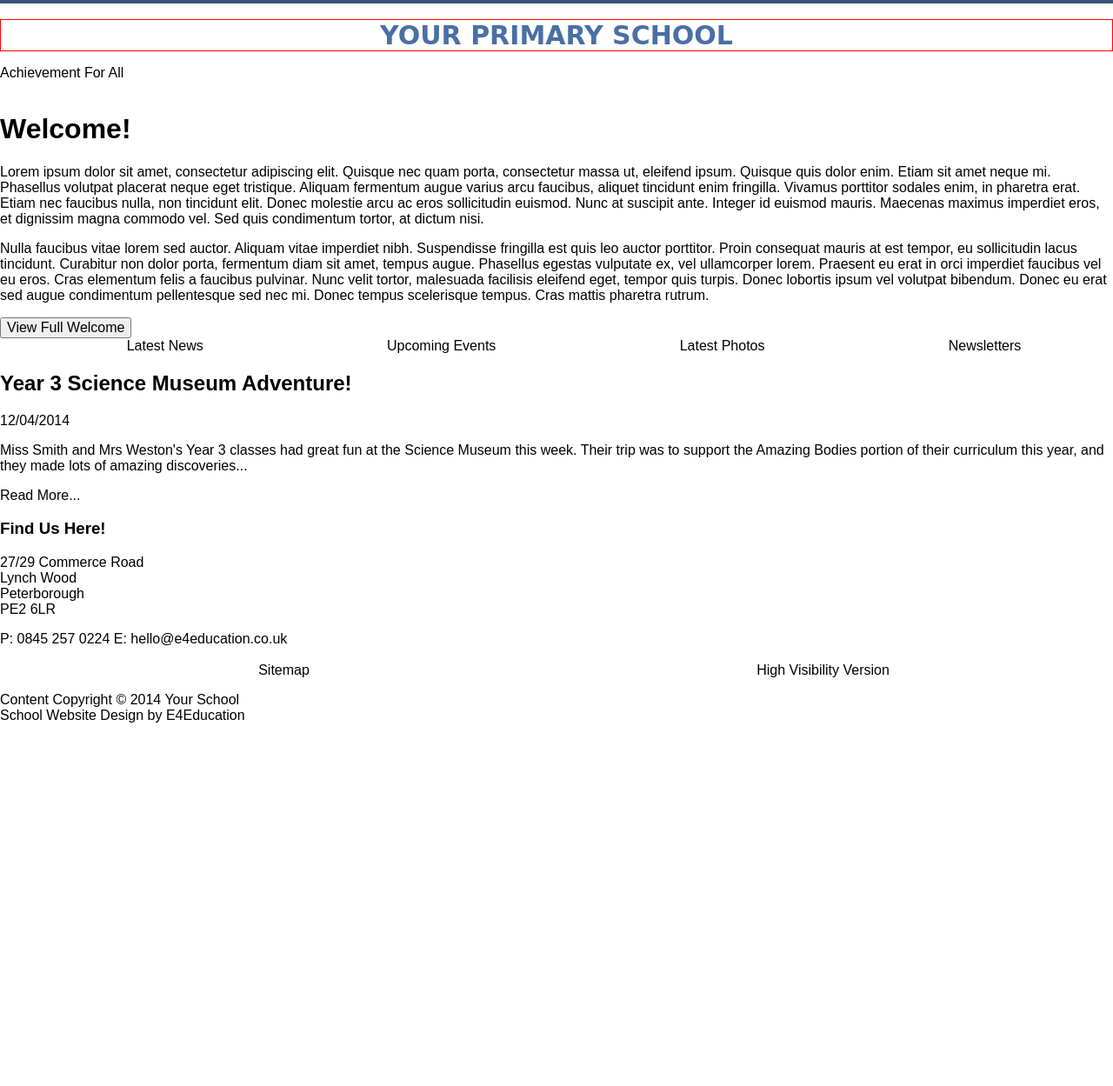
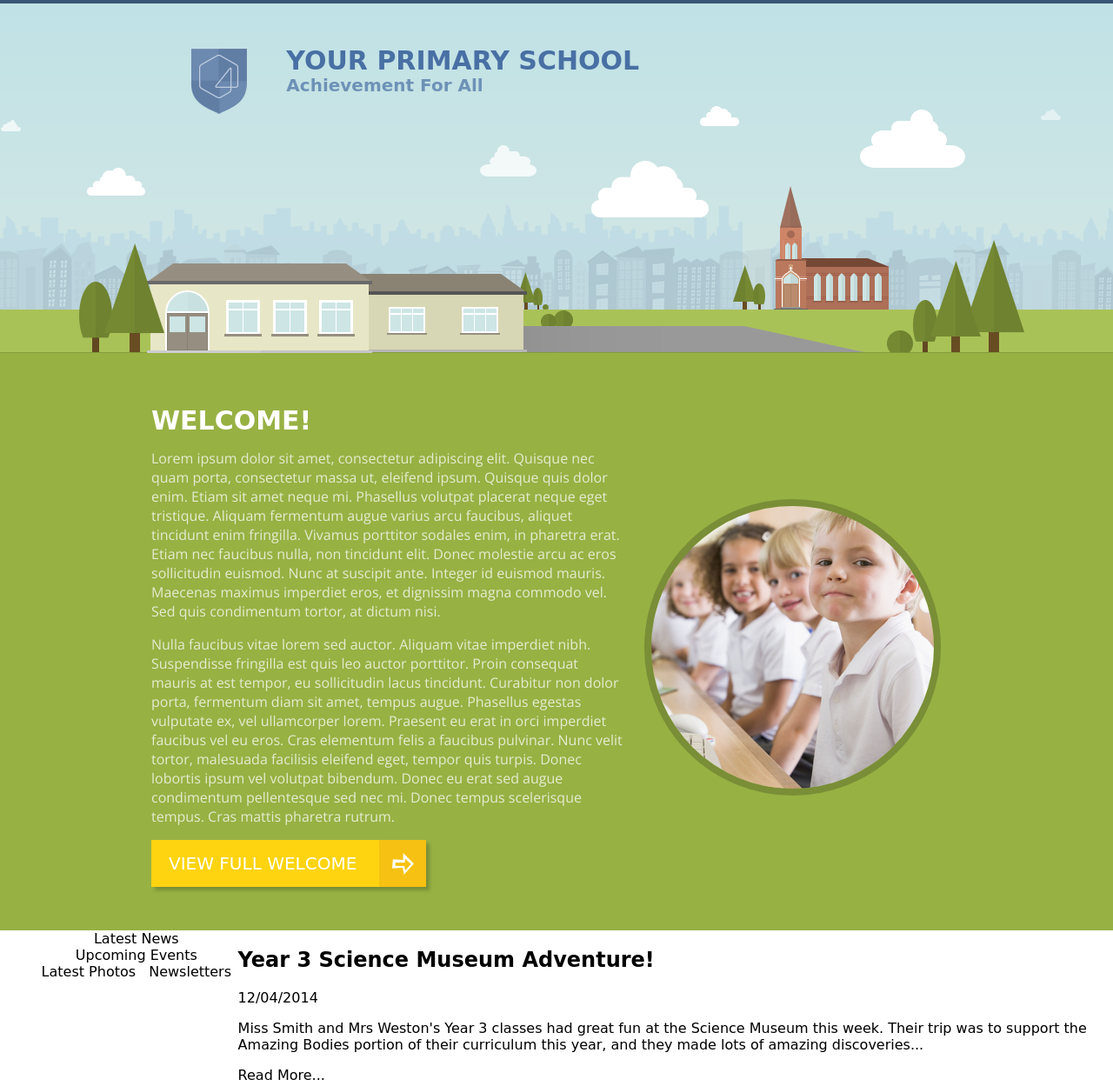
Before and after one commit to xiavn/education-testbuild, a website: page index.html in a window 1280 px wide. Shown: the part 56-1305 px from the top of the page at 87% size. Before the commit the page ends 904 px from the top, so only its background shows below. Drawn offline with nearby package versions, Linux system fonts and the light colour scheme; files that its build step writes are made by us from their sources; a web font is replaced by a local one.

Commit message:
Style header and welcome

```diff
--- a/css/main.scss
+++ b/css/main.scss
@@ -1,8 +1,15 @@
 //Variables
+	//Blues
 $san-juan: #385577;
 $cloud-burst: #223347;
 $san-marino: #4970a4;
+	//Greens
+$sushi: #97b143;
+	//Other
 $white: #fff;
+$woodsmoke: #020303;
+$candlelight: #fed411;
+$mexican-red: #af2222;
 
 //Box-Sizing
 html {
@@ -16,7 +23,20 @@ html {
 }
 
 body {
+	font-family: 'McLaren', cursive;
 	font-size: 16px;
+}
+
+section {
+	display: flex;
+	justify-content: center;
+}
+
+h1 {
+	font-size: 1.875rem;
+	line-height: 2rem;
+	text-transform: uppercase;
+	margin: 0 auto;
 }
 
 ul {
@@ -36,8 +56,7 @@ ul {
 .main-nav {
 	background-color: $san-juan;
 	color: $white;
-	flex: 1 100%;
-	font-family: 'McLaren', cursive;
+	flex: 1 0 auto;
 	font-size: .875rem;
 	padding: 15px;
 	text-transform: uppercase;
@@ -59,12 +78,109 @@ ul {
 }
 
 //Header
-header h1 {
+header {
+	background: $sushi  url('../img/narrow-header.png') 50%;
+	display: flex;
+	height: 414px;
+	justify-content: center;
+}
+
+@media (min-width: 775px) {
+	header {
+		background: $sushi  url('../img/medium-header.png');
+	}
+}
+
+@media (min-width: 1200px) {
+	header {
+		background: $sushi  url('../img/wide-header.png') 50%;
+	}
+}
+
+.content-container {
+	width: 100%;
+	max-width: 960px;
+	padding: 50px 14px;
+	display: flex;
+	flex-flow: row wrap;
+}
+
+.logo {
+	flex: 2 0 16.666%;
+	text-align: center;
+	padding: 2px;
+}
+
+.header-title {
+	margin: 0 auto;
+	flex: 10 0 83.333%;
 	color: $san-marino;
-	font-family: 'McLaren', cursive;
-	font-size: 1.875rem;
-	text-align: center;
-	text-transform: uppercase;
-	border: 1px solid red;
-	margin: 0 auto;
+
+	h3 {
+		font-size: 1.25rem;
+		margin: 0;
+		opacity: .7;
+	}
 }
+
+//Welcome
+.welcome {
+	background-color: $sushi;
+	color: $white;
+}
+
+.welcome-text {
+	flex: 1 1 100%;
+
+	p {
+		font-family: 'Open Sans', sans-serif;
+		opacity: .75;
+	}
+
+	button {
+		color: $white;
+		font-size: 1.25rem;
+		line-height: 3.375rem;
+		padding: 0 80px 0 20px;
+		text-transform: uppercase;
+		background-color: $candlelight;
+		border: none;
+		position: relative;
+		box-shadow: 4px 4px 4px 0 rgba($woodsmoke, .2);
+
+		span {
+			position: absolute;
+			right: 0;
+			top: 0;
+			width: 54px;
+			height: 54px;
+			background-color: rgba($mexican-red, .1);
+			text-align: center;
+			padding: 6px;
+		}
+	}
+}
+
+.welcome-slideshow {
+	display: none;
+	align-self: center;
+
+	img {
+		min-height: 300px;
+		min-width: 300px;
+		margin: 0 auto;
+		border: 8px solid rgba($woodsmoke, .2);
+		border-radius: 50%;
+	}
+}
+
+@media (min-width: 768px) {
+	.welcome-text {
+		flex: 7 1 58.333%;
+	}
+
+	.welcome-slideshow {
+		display: inherit;
+		flex: 5 0 41.666%;
+	}
+}
--- a/index.html
+++ b/index.html
@@ -10,7 +10,7 @@
 
 	<link rel="stylesheet" href="css/normalize.css">
 	<link rel="stylesheet" href="css/main.css">
-	<link href="https://fonts.googleapis.com/css?family=McLaren" rel="stylesheet">
+	<link href="https://fonts.googleapis.com/css?family=McLaren|Open+Sans" rel="stylesheet">
 </head>
 
 <body>
@@ -27,13 +27,19 @@
 			</ul>
 		</nav>
 		<header>
-			<img />
-			<div class="header-title">
+			<div class="content-container">
+				<div class="logo">
+					<img src="img/logo.png" alt="Logo" width=64 height=75>
+				</div>
+				<hgroup class="header-title col-10">
 					<h1>Your Primary School</h1>
-				<p class="tag-line">Achievement For All</p>
+					<h3>Achievement For All</h3>
+				</hgroup>
 			</div>
 		</header>
 		<section class="welcome">
+			<div class="content-container">
+				<article class="welcome-text">
 					<h1>Welcome!</h1>
 					<p>
 						Lorem ipsum dolor sit amet, consectetur adipiscing elit. Quisque nec quam porta, consectetur massa ut, eleifend ipsum. Quisque quis dolor enim. Etiam sit amet neque mi. Phasellus volutpat placerat neque eget tristique. Aliquam fermentum augue varius arcu faucibus, aliquet tincidunt enim fringilla. Vivamus porttitor sodales enim, in pharetra erat. Etiam nec faucibus nulla, non tincidunt elit. Donec molestie arcu ac eros sollicitudin euismod. Nunc at suscipit ante. Integer id euismod mauris. Maecenas maximus imperdiet eros, et dignissim magna commodo vel. Sed quis condimentum tortor, at dictum nisi.
@@ -41,7 +47,12 @@
 					<p>
 						Nulla faucibus vitae lorem sed auctor. Aliquam vitae imperdiet nibh. Suspendisse fringilla est quis leo auctor porttitor. Proin consequat mauris at est tempor, eu sollicitudin lacus tincidunt. Curabitur non dolor porta, fermentum diam sit amet, tempus augue. Phasellus egestas vulputate ex, vel ullamcorper lorem. Praesent eu erat in orci imperdiet faucibus vel eu eros. Cras elementum felis a faucibus pulvinar. Nunc velit tortor, malesuada facilisis eleifend eget, tempor quis turpis. Donec lobortis ipsum vel volutpat bibendum. Donec eu erat sed augue condimentum pellentesque sed nec mi. Donec tempus scelerisque tempus. Cras mattis pharetra rutrum.
 					</p>
-			<button>View Full Welcome</button>
+					<button>View Full Welcome <span><img src="img/arrow-right.png" alt="Right Arrow"></span></button>
+				</article>
+				<aside class="welcome-slideshow">
+					<img class="slideshow" alt="Slideshow Of Children" src="img/slideshow1.jpg">
+				</aside>
+			</div>
 		</section>
 		<section class="tabbed-content">
 			<nav>
```
Also changed, not shown: build/css/main.css, build/img/arrow-right.png (added), build/img/logo.png (added), build/img/medium-header.png (added), build/img/narrow-header.png (added), build/img/slideshow1.jpg (added), build/img/slideshow1.png (added), build/img/slideshow2.jpg (added), build/img/slideshow3.jpg (added), build/img/wide-header.png (added), build/index.html, img/arrow-right.png (added), img/logo.png (added), img/medium-header.png (added), 5 more files. Lines whose indentation alone changed are shown as unchanged.
